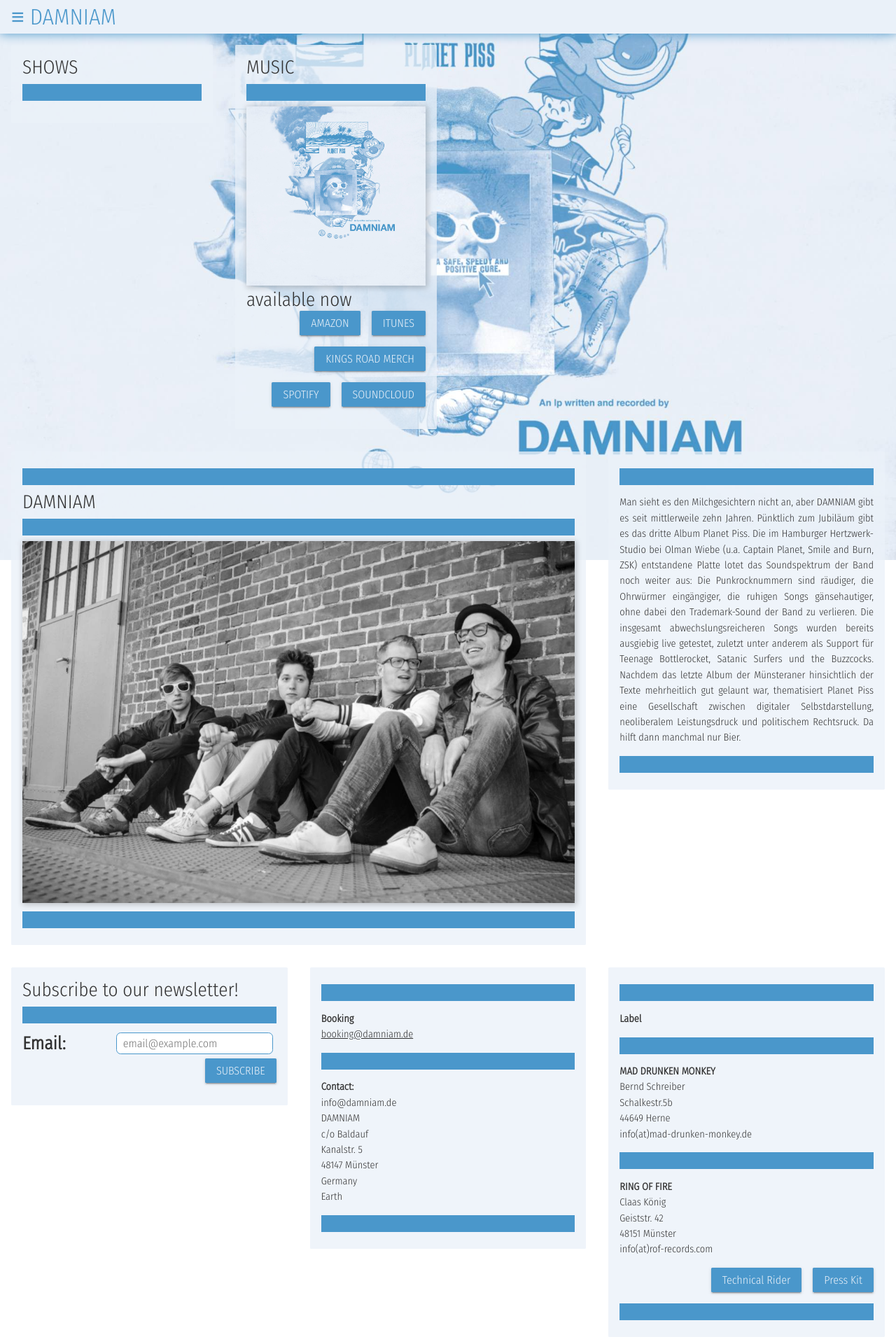
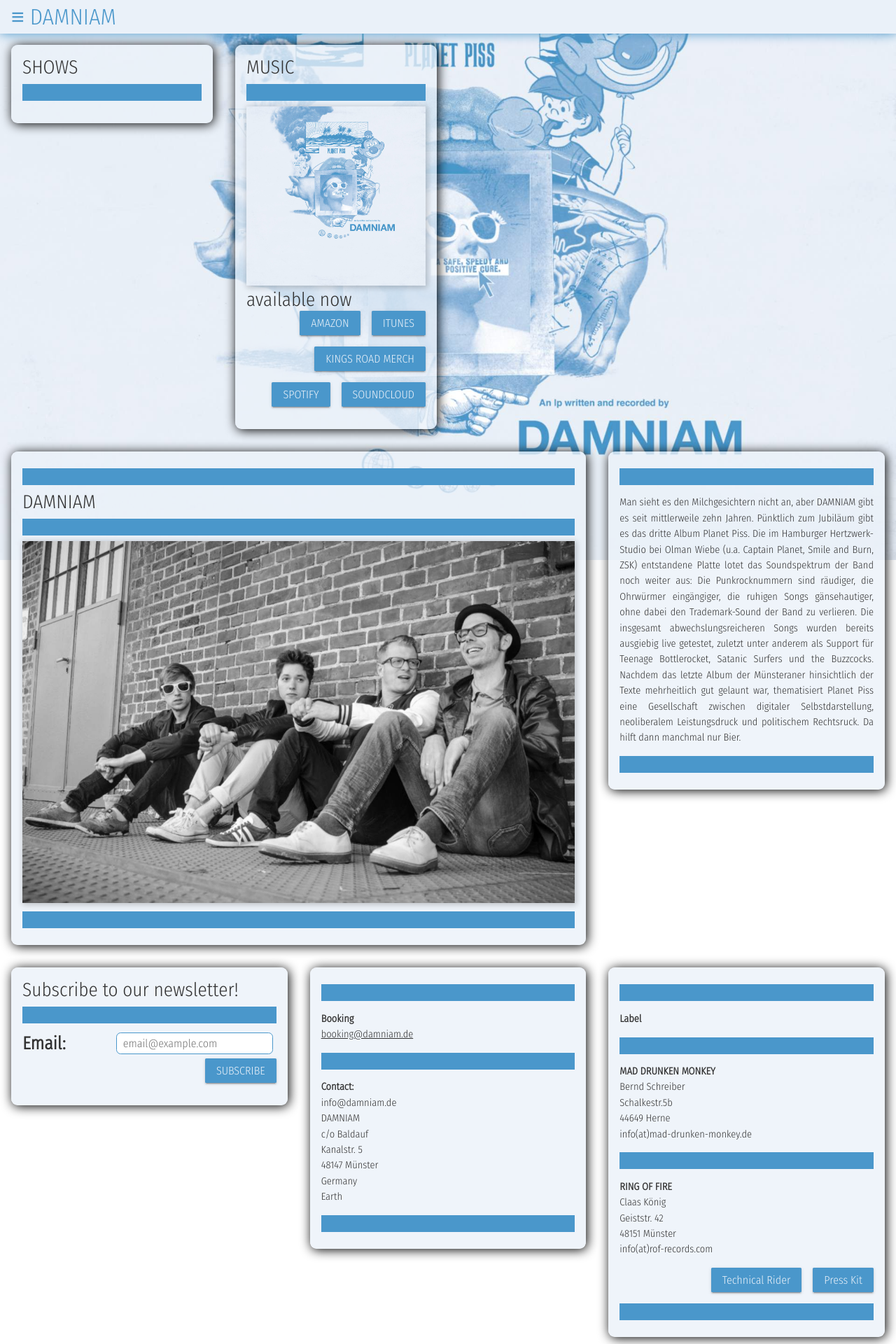
Before and after one commit to muellmatto/damnthepage, a Flask app: template templates/index.html in a window 1280 px wide. Shown: the top 1920 px of the page at 70% size. Run offline with Flask 2, Linux system fonts and the light colour scheme; the template is opened without the code that fills it, so the values that code supplies are empty.

Commit message:
round card corners and card shadow

```diff
--- a/scss/damniam.scss
+++ b/scss/damniam.scss
@@ -8,7 +8,7 @@
 $card_margin: 1rem;
 $card_padding: 1rem;
 $card_background: rgba(234,241,249,0.77);
-$card_border_radius: 0.1rem;
+$card_border_radius: 0.6rem;
 // #pics
 $pic_shadow: 0.1rem 0.1rem 0.5rem 0.1rem rgba(0, 0, 0, .2);
 // #colors
@@ -113,6 +113,7 @@
     margin: $card_margin;
     border-radius: $card_border_radius;
     overflow: hidden;
+    box-shadow: 0.1rem 0.1rem 1rem 0rem black;
     img {
         width: 100%;
         box-shadow: 0.1rem 0.1rem 0.5rem 0.1rem rgba(0, 0, 0, 0.2);
--- a/static/damniam.css
+++ b/static/damniam.css
@@ -234,8 +234,9 @@
   padding: 1rem;
   background: rgba(234, 241, 249, 0.77);
   margin: 1rem;
-  border-radius: 0.1rem;
-  overflow: hidden; }
+  border-radius: 0.6rem;
+  overflow: hidden;
+  box-shadow: 0.1rem 0.1rem 1rem 0rem black; }
   .card img {
     width: 100%;
     box-shadow: 0.1rem 0.1rem 0.5rem 0.1rem rgba(0, 0, 0, 0.2); }
```
Also changed, not shown: 1 other file.
